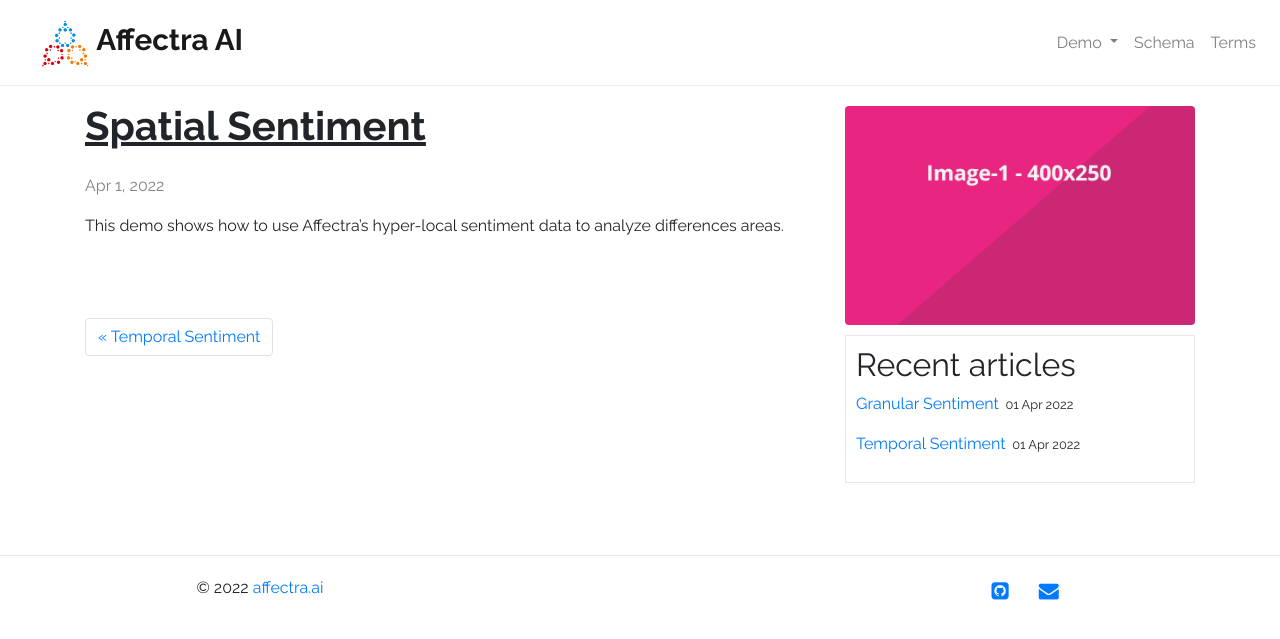
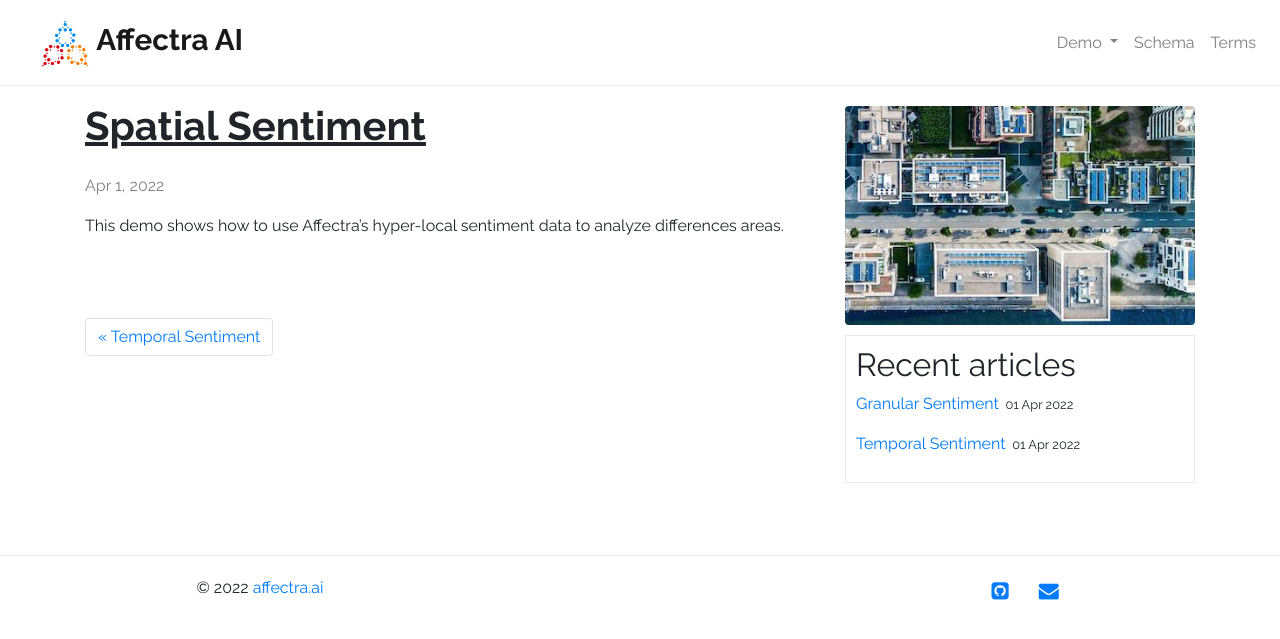
Before and after one commit to Affectra-AI/demo.github.io, a Jekyll site: the page built from _posts/2022-04-01-sample1.md, in a window 1280 px wide. Shown: the top 639 px of the page. Built offline with Jekyll 4.4.1, drawn with Linux system fonts in a browser that asks for light colours.

Commit message:
swap images on some posts

```diff
--- a/_posts/2022-04-01-sample1.md
+++ b/_posts/2022-04-01-sample1.md
@@ -2,7 +2,7 @@
 layout: post
 title:  "Spatial Sentiment"
 date:   2022-04-01
-image: /images/image-1.png
+image: /images/spatial.jpg
 categories: [scores, spatial, sentiment]
 ---
 This demo shows how to use Affectra's hyper-local sentiment data to analyze differences areas.
```
Also changed, not shown: _posts/2022-04-01-sample2.md (+1 -1 lines), images/image-1.png (deleted), images/image-2.png (deleted), images/spatial.jpg (added), images/temporal.jpg (added).
